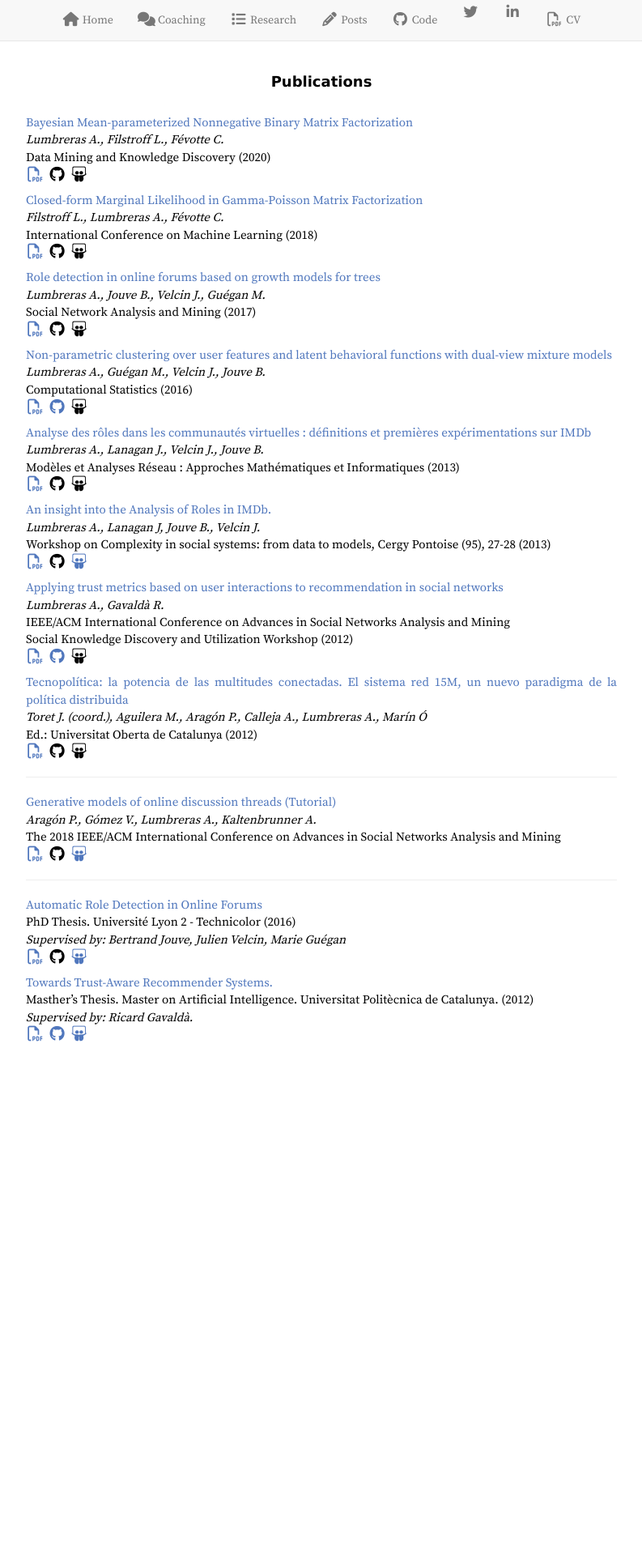
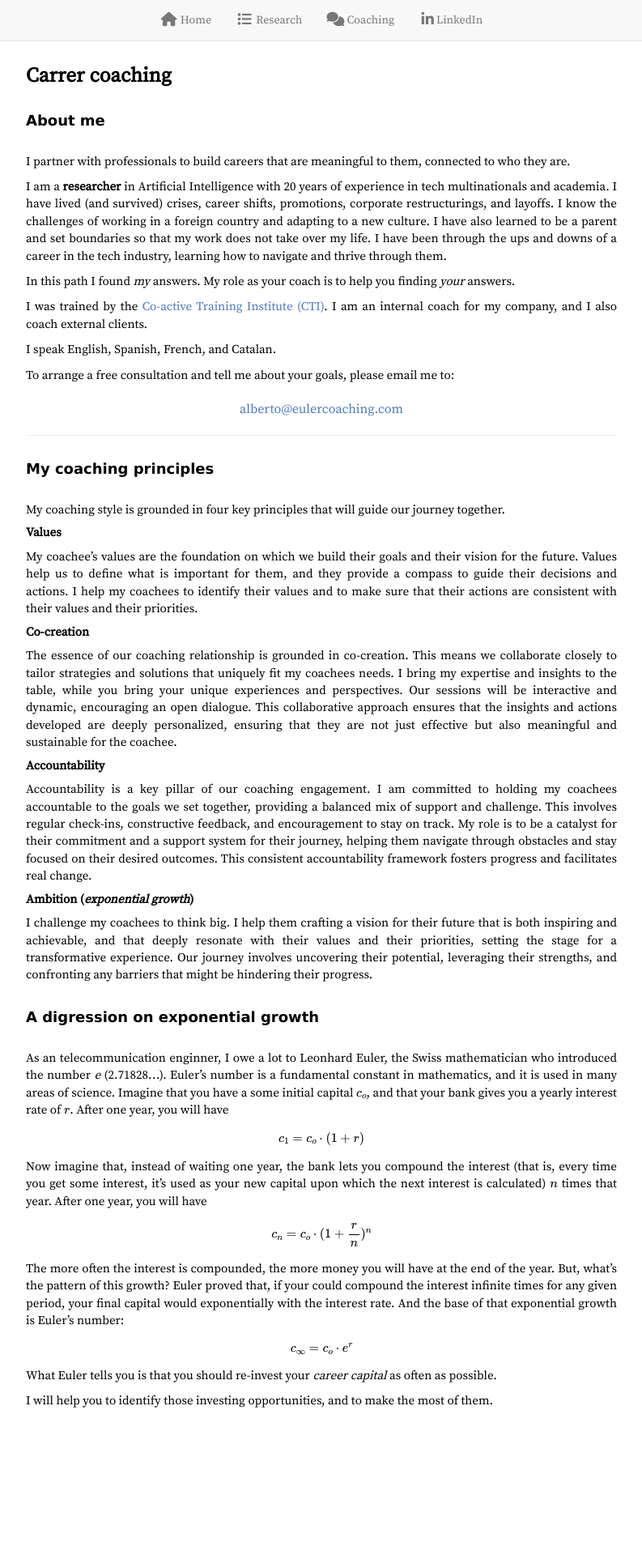
Before and after one commit to alumbreras/alumbreras.github.io, a Jekyll site: the page built from _pages/coaching.md, in a window 1280 px wide. Shown: the top 1920 px of the page at 81% size, without its empty margins (243-1036 px from the left). Built offline with Jekyll 4.4.1, drawn with Linux system fonts in a browser that asks for light colours; nearby versions of some CDN libraries; formulas are drawn with MathJax 3; comment, search, counter and statistics services are not loaded.

Commit message:
Sire revamp

```diff
--- a/_includes/head.html
+++ b/_includes/head.html
@@ -14,24 +14,18 @@
 	<link rel="stylesheet" href="/assets/css/styles.css">
 	<link rel="canonical" href="{{ page.url | replace:'index.html', '' | prepend: site.baseurl | prepend: site.url }}">
 
+    <!-- MathJax configuration -->
     <script type="text/x-mathjax-config">
         MathJax.Hub.Config({
-		  jax: ["input/TeX", "output/HTML-CSS"],
             tex2jax: {
-			inlineMath: [ ['$', '$'] ],
-			displayMath: [ ['$$', '$$']],
-			processEscapes: true,
-			skipTags: ['script', 'noscript', 'style', 'textarea', 'pre', 'code']
-		  },
-		  messageStyle: "none",
-		  "HTML-CSS": {
-			  preferredFont: "TeX",
-			  availableFonts: ["TeX"],
-			  styles: {".MathJax": {color: "#00008B"}}
+                inlineMath: [ ['$','$'], ['\\(','\\)'] ],
+                displayMath: [ ['$$','$$'], ['\\[','\\]'] ],
+                processEscapes: true
             }
         });
     </script>
-	<script type="text/javascript"
-	        src="http://cdn.mathjax.org/mathjax/latest/MathJax.js?config=TeX-AMS-MML_HTMLorMML"></script>
+    <script type="text/javascript" async
+        src="https://cdnjs.cloudflare.com/ajax/libs/mathjax/2.7.5/latest.js?config=TeX-MML-AM_CHTML">
+    </script>
 
 </head>
--- a/_includes/navbar.html
+++ b/_includes/navbar.html
@@ -9,21 +9,20 @@
 			<span class="icon-bar"></span>
 		</button>
 
-
-
         <!-- Collection of nav links and other content for toggling -->
         <!-- <div id="navbarCollapse" class="collapse navbar-collapse"> -->
         <div id="navbarCollapse" class="collapse navbar-collapse navbar-toggleable-xs">
 
+			<!-- TODO: remove text from twitter and linkedin. Problem is that without text, icons go up. Something with padding? -->
             <ul class="nav navbar-nav">
 				<li><a href="/"><i class="fa fa-home fa-lg fa-fw"></i> Home</a></li>
+				<li><a href="/research.html"><i class="fa fa-list fa-lg fa-fw"></i> Research</a></li>
 				<li><a href="/coaching.html"><i class="fa fa-comments fa-lg fa-fw"></i> Coaching</a></li>
-				<li><a href="/publications.html"><i class="fa fa-list fa-lg fa-fw"></i> Research</a></li>
-				<li><a href="/posts.html"><i class="fa fa-pencil fa-lg fa-fw"></i> Posts</a></span>
-				<li><a href="https://github.com/alumbreras?tab=repositories"><i class="fa fa-github fa-lg fa-fw"></i> Code</a></li>
-				<li><a href="https://twitter.com/albertlumbreras"><i class="fa fa-twitter fa-lg fa-fw"></i></a></li>
-				<li><a href="http://es.linkedin.com/in/albertolumbreras"><i class="fa fa-linkedin fa-lg fa-fw"></i></a></li>
-				<li><a href="{{site.baseurl}}/assets/files/alumbreras_cv.pdf"><i class="fa fa-file-pdf-o fa-lg fa-fw" aria-hidden="true"></i> CV</a></li>
+				<!--<<li><a href="/posts.html"><i class="fa fa-pencil fa-lg fa-fw"></i> Posts</a></span>-->
+				<!--<li><a href="https://github.com/alumbreras?tab=repositories"><i class="fa fa-github fa-lg fa-fw"></i> Code</a></li>-->
+				<!--<li><a href="https://twitter.com/albertlumbreras"><i class="fa fa-twitter fa-lg fa-fw"></i></a></li>-->
+				<li><a href="http://es.linkedin.com/in/albertolumbreras"><i class="fa fa-linkedin fa-lg fa-fw"></i>LinkedIn</a></li>
+				<!--<li><a href="{{site.baseurl}}/assets/files/alumbreras_cv.pdf"><i class="fa fa-file-pdf-o fa-lg fa-fw" aria-hidden="true"></i> CV</a></li> -->
             </ul>
         </div>
     </div>
--- a/_pages/coaching.md
+++ b/_pages/coaching.md
@@ -1,89 +1,74 @@
 ---
 layout: default
-title: Publications
+title: Coaching
 permalink: /coaching.html
 ---
 
-<h2 class="section">Publications</h2>
+# Carrer coaching
 
-[Bayesian Mean-parameterized Nonnegative Binary Matrix Factorization](https://link.springer.com/article/10.1007/s10618-020-00712-w)<br>
-*Lumbreras A., Filstroff L., Févotte C.* <br>
-Data Mining and Knowledge Discovery (2020)<br>
-[<i class="fa fa-file-pdf-o fa-lg fa-fw"></i>](https://arxiv.org/abs/1812.06866)
-<i class="fa fa-github fa-lg fa-fw"></i>
-<i class="fa fa-slideshare fa-lg fa-fw"></i>
+## About me
 
-[Closed-form Marginal Likelihood in Gamma-Poisson Matrix Factorization](http://proceedings.mlr.press/v80/filstroff18a.html)<br>
-*Filstroff L., Lumbreras A., Févotte C.* <br>
-International Conference on Machine Learning (2018) <br>
-[<i class="fa fa-file-pdf-o fa-lg fa-fw"></i>](http://proceedings.mlr.press/v80/filstroff18a/filstroff18a.pdf)
-<i class="fa fa-github fa-lg fa-fw"></i>
-<i class="fa fa-slideshare fa-lg fa-fw"></i>
+I partner with professionals to build careers that are meaningful to them, connected to who they are.
 
-[Role detection in online forums based on growth models for trees](https://www.springer.com/computer/database+management+%26+information+retrieval/journal/13278)<br>
-*Lumbreras A., Jouve B., Velcin J., Guégan M.* <br>
-Social Network Analysis and Mining (2017) <br>
-[<i class="fa fa-file-pdf-o fa-lg fa-fw"></i>](https://www.springer.com/computer/database+management+%26+information+retrieval/journal/13278)
-<i class="fa fa-github fa-lg fa-fw"></i>
-<i class="fa fa-slideshare fa-lg fa-fw"></i>
+I am a **researcher** in Artificial Intelligence with 20 years of experience in tech multinationals and academia. I have lived (and survived) crises, career shifts, promotions, corporate restructurings, and layoffs. I know the challenges of working in a foreign country and adapting to a new culture. I have also learned to be a parent and set boundaries so that my work does not take over my life. I have been through the ups and downs of a career in the tech industry, learning how to navigate and thrive through them.
 
-[Non-parametric clustering over user features and latent behavioral functions with dual-view mixture models](http://link.springer.com/article/10.1007/s00180-016-0668-0) <br>
-*Lumbreras A., Guégan M., Velcin J., Jouve B.* <br>
-Computational Statistics (2016)   <br>
-[<i class="fa fa-file-pdf-o fa-lg fa-fw"></i>]({{site.baseurl}}/assets/files/Lumbreras_et_al_2017_CompStats.pdf)
-[<i class="fa fa-github fa-lg fa-fw"></i>](https://github.com/alumbreras/Dual-DPGMM)
-<i class="fa fa-slideshare fa-lg fa-fw"></i>
+In this path I found *my* answers. My role as your coach is to help you finding *your* answers.
 
-[Analyse des rôles dans les communautés virtuelles : définitions et premières expérimentations sur IMDb](http://lipn.univ-paris13.fr/marami2013/MARAMI13/Programme_2.html) <br>
-*Lumbreras A., Lanagan J., Velcin J.,  Jouve B.* <br>
-Modèles et Analyses Réseau : Approches Mathématiques et Informatiques (2013)<br>
-[<i class="fa fa-file-pdf-o fa-lg fa-fw"></i>](http://arxiv.org/ftp/arxiv/papers/1309/1309.7187.pdf)
-<i class="fa fa-github fa-lg fa-fw"></i>
-<i class="fa fa-slideshare fa-lg fa-fw"></i>
+I was trained by the [Co-active Training Institute (CTI)](https://coactive.com/). I am an internal coach for my company, and I also coach external clients.
 
-[An insight into the Analysis of Roles in IMDb.](http://complexity-in-social-systems.u-cergy.fr/?page_id=326)   <br>
-*Lumbreras A., Lanagan J, Jouve B., Velcin J.* <br>
-Workshop on Complexity in social systems: from data to models, Cergy Pontoise (95), 27-28 (2013) <br>
-[<i class="fa fa-file-pdf-o fa-lg fa-fw"></i>]({{site.baseurl}}/assets/files/Lumbreras_et_al_2013_1.pdf)
-<i class="fa fa-github fa-lg fa-fw"></i>
-[<i class="fa fa-slideshare fa-lg fa-fw"></i>]({{site.baseurl}}/assets/files/Lumbreras_et_al_2013_1_slides.pdf)
+I speak English, Spanish, French, and Catalan.
 
-[Applying trust metrics based on user interactions to recommendation in social networks](http://ieeexplore.ieee.org/document/6425600/)<br>
-*Lumbreras A., Gavaldà R.* <br>
-IEEE/ACM International Conference on Advances in Social Networks Analysis and Mining    <br>
-Social Knowledge Discovery and Utilization Workshop  (2012)  <br>
-[<i class="fa fa-file-pdf-o fa-lg fa-fw"></i>]({{site.baseurl}}/assets/files/Lumbreras_Gavalda_ASONAM_2012_extversion.pdf)
-[<i class="fa fa-github fa-lg fa-fw"></i>](https://bitbucket.org/alumbreras/trust-aware-recommender-system-for-tweets/)
-<i class="fa fa-slideshare fa-lg fa-fw"></i>
+To arrange a free consultation and tell me about your goals, please email me to:
 
-[Tecnopolítica: la potencia de las multitudes conectadas. El sistema red 15M, un nuevo paradigma de la política distribuida](http://tecnopolitica.net/sites/default/files/1878-5799-3-PB%20%282%29.pdf)   <br>
-*Toret J. (coord.), Aguilera M., Aragón P., Calleja A., Lumbreras A., Marín Ó* <br>
-Ed.: Universitat Oberta de Catalunya (2012)  <br>
-[<i class="fa fa-file-pdf-o fa-lg fa-fw"></i>](http://tecnopolitica.net/sites/default/files/1878-5799-3-PB%20%282%29.pdf)
-<i class="fa fa-github fa-lg fa-fw"></i>
-<i class="fa fa-slideshare fa-lg fa-fw"></i>
+<div class="center-email">
+    <a href="mailto:alberto@eulercoaching.com">alberto@eulercoaching.com</a>
+</div>
 
------
+----
 
-[Generative models of online discussion threads (Tutorial)](http://asonam.cpsc.ucalgary.ca/2018/Tutorials/asonam-generative-models_Andreas.pdf)<br>
-*Aragón P., Gómez V., Lumbreras A., Kaltenbrunner A.* <br>
-The 2018 IEEE/ACM International Conference on Advances in Social Networks Analysis and Mining <br>
-[<i class="fa fa-file-pdf-o fa-lg fa-fw"></i>](https://www.upf.edu/web/ai-ml/tutorial-asonam-2018)
-<i class="fa fa-github fa-lg fa-fw"></i>
-[<i class="fa fa-slideshare fa-lg fa-fw"></i>](https://docs.google.com/presentation/d/1sHfJJKMrBTjN05J5qPf6LP6CqF5vwUX6kq0P7LCobmU/edit?ts=5b83b77b#slide=id.g3ef0d253a5_2_30)
+## My coaching principles
 
------
+My coaching style is grounded in four key principles that will guide our journey together.
 
-[Automatic Role Detection in Online Forums](https://tel.archives-ouvertes.fr/tel-01439342/) <br>
-PhD Thesis. Université Lyon 2 - Technicolor (2016) <br>
-*Supervised by: Bertrand Jouve, Julien Velcin, Marie Guégan* <br>
-[<i class="fa fa-file-pdf-o fa-lg fa-fw"></i>](https://tel.archives-ouvertes.fr/tel-01439342/)
-<i class="fa fa-github fa-lg fa-fw"></i>
-[<i class="fa fa-slideshare fa-lg fa-fw"></i>]({{site.url}}/files/PhD soutenance.pdf)
+#### **Values**
 
-[Towards Trust-Aware Recommender Systems.]({{site.baseurl}}/assets/files/Lumbreras_MasterThesis.pdf) <br>
-Masther’s Thesis. Master on Artificial Intelligence. Universitat Politècnica de Catalunya. (2012) <br>
-*Supervised by: Ricard Gavaldà.* <br>
-[<i class="fa fa-file-pdf-o fa-lg fa-fw"></i>]({{site.baseurl}}/assets/files/Lumbreras_MasterThesis.pdf)
-[<i class="fa fa-github fa-lg fa-fw"></i>](https://bitbucket.org/alumbreras/trust-aware-recommender-system-for-tweets)
-[<i class="fa fa-slideshare fa-lg fa-fw"></i>](http://www.slideshare.net/anarcaster/towards-trustaware-recommender-systems)
+My coachee's values are the foundation on which we build their goals and their vision for the future. Values help us to define what is important for them, and they provide a compass to guide their decisions and actions. I help my coachees to identify their values and to make sure that their actions are consistent with their values and their priorities.
+
+#### **Co-creation**
+
+The essence of our coaching relationship is grounded in co-creation. This means we collaborate closely to tailor strategies and solutions that uniquely fit my coachees needs. I bring my expertise and insights to the table, while you bring your unique experiences and perspectives. Our sessions will be interactive and dynamic, encouraging an open dialogue. This collaborative approach ensures that the insights and actions developed are deeply personalized, ensuring that they are not just effective but also meaningful and sustainable for the coachee.
+
+#### **Accountability**
+
+Accountability is a key pillar of our coaching engagement. I am committed to holding my coachees accountable to the goals we set together, providing a balanced mix of support and challenge. This involves regular check-ins, constructive feedback, and encouragement to stay on track. My role is to be a catalyst for their commitment and a support system for their journey, helping them navigate through obstacles and stay focused on their desired outcomes. This consistent accountability framework fosters progress and facilitates real change.
+
+#### **Ambition** (*exponential growth*)
+
+I challenge my coachees to think big. I help them crafting a vision for their future that is both inspiring and achievable, and that deeply resonate with their values and their priorities, setting the stage for a transformative experience. Our journey involves uncovering their potential, leveraging their strengths, and confronting any barriers that might be hindering their progress.
+<br>
+
+## A digression on exponential growth
+
+As an telecommunication enginner, I owe a lot to Leonhard Euler, the Swiss mathematician who introduced the number *e* (2.71828...). Euler's number is a fundamental constant in mathematics, and it is used in many areas of science. Imagine that you have a some initial capital $$c_o$$, and that your bank gives you a yearly interest rate of $$r$$. After one year, you will have
+
+
+$$
+c_1 = c_o \cdot (1+r)
+$$
+
+
+Now imagine that, instead of waiting one year, the bank lets you compound the interest (that is, every time you get some interest, it's used as your new capital upon which the next interest is calculated) $$n$$ times that year. After one year, you will have
+
+$$
+c_{n} = c_o \cdot (1+\frac{r}{n})^{n}
+$$
+
+The more often the interest is compounded, the more money you will have at the end of the year. But, what's the pattern of this growth? Euler proved that, if your could compound the interest infinite times for any given period, your final capital would exponentially with the interest rate. And the base of that exponential growth is Euler's number:
+
+$$
+c_{\infty} = c_o \cdot e^r
+$$
+
+What Euler tells you is that you should re-invest your *career capital* as often as possible.
+
+I will help you to identify those investing opportunities, and to make the most of them.
--- a/_sass/main.scss
+++ b/_sass/main.scss
@@ -19,6 +19,17 @@
     height: 100%;
     display: flex;
     justify-content: center;
+}
+
+.centered-content {
+    text-align: center;
+    margin: 0 auto; /* Asegura que el contenedor esté centrado */
+}
+
+.centered-content h1,
+.centered-content h2,
+.centered-content h3 {
+    margin: 0.5em 0; /* Ajusta el margen según sea necesario */
 }
 
 .headline p {
@@ -196,3 +207,19 @@
 .maintext{
 font-family: 'Trebuchet MS', 'Lucida Sans Unicode', 'Lucida Grande', 'Lucida Sans', Arial, sans-serif;
 }
+
+
+.center-email {
+    text-align: center;
+    margin-top: 20px; /* Ajusta el margen según sea necesario */
+    font-size: 16px;  /* Ajusta el tamaño de fuente según sea necesario */
+}
+
+.center-email a {
+    color: #5077bd; /* Color del enlace */
+    text-decoration: none;
+}
+
+.center-email a:hover {
+    color: #428bca; /* Color del enlace al pasar el cursor */
+}
```
Also changed, not shown: _pages/research.md (renamed from _pages/publications.md, +19 -2 lines), index.md (+10 -41 lines), index_202405.md (added, +51 -0 lines). Lines whose indentation alone changed are shown as unchanged.
